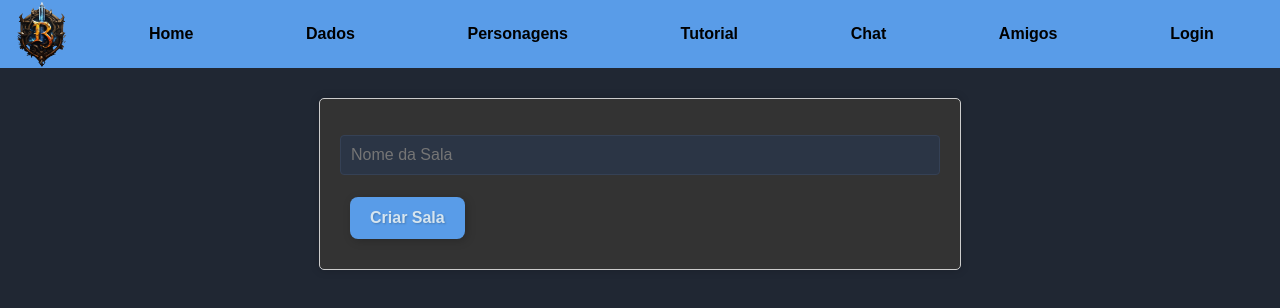
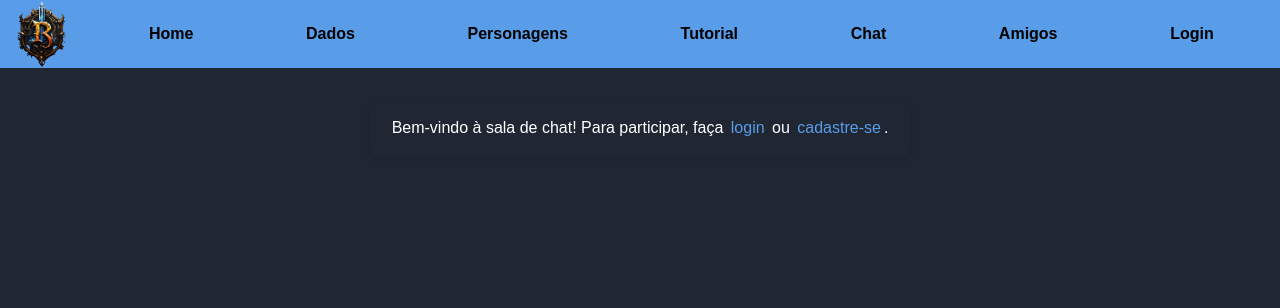
Before and after one commit to JoaoPedroChiappa/tcc-react, a React (Create React App) app in the folder tcc-rpg/: page /tcc-react/ChatRoom in a window 1280 px wide. Shown: the top 308 px of the page. Built offline with nearby package versions, Linux system fonts and the light colour scheme; no server answers.

Commit message:
Chat validation for online/offline

```diff
--- a/tcc-rpg/src/css/Chat.css
+++ b/tcc-rpg/src/css/Chat.css
@@ -1,6 +1,6 @@
 .chat-box {
   max-width: 600px;
-  width: 95%; /* torna o chat mais largo por padrão */
+  width: 95%;
   margin: 10px auto;
   border: 1px solid #ccc;
   border-radius: 5px;
@@ -9,11 +9,9 @@
   box-shadow: 0 0 10px rgba(0, 0, 0, 0.2);
 }
 
-/* Mobile First */
-
 .chat-box input {
   width: 100%;
-  box-sizing: border-box; /* para garantir que o padding e a borda não adicionem ao width */
+  box-sizing: border-box;
   margin-top: 2vh;
   padding: 10px;
   border: 1px solid #354155;
@@ -55,9 +53,37 @@
   color: #fff;
 }
 
-/* Adaptações para Tablets */
+.not-logged-in-card {
+  border-radius: 8px;
+  box-shadow: 0 4px 8px rgba(0, 0, 0, 0.1);
+  padding: 20px;
+  margin: 0 auto;
+  background-color: #202733;
+  width: 50%;
+  color: white;
+  max-width: 500px;
+  text-align: center;
+}
+
+.not-logged-in-card a {
+  color: #599ce8;
+  text-decoration: none;
+  margin: 0 3px;
+}
+
+.not-logged-in-card a:hover {
+  text-decoration: underline;
+}
+
+.chat-container {
+  display: flex;
+  justify-content: center;
+  align-items: center;
+  height: 10vh;
+}
+
 @media screen and (max-width: 600px) {
   .chat-box {
-    width: 80%; /* ocupa mais espaço na tela de tablets */
+    width: 80%;
   }
 }
--- a/tcc-rpg/src/pages/chat/ChatRoom.js
+++ b/tcc-rpg/src/pages/chat/ChatRoom.js
@@ -12,9 +12,18 @@ import {
   arrayRemove,
   deleteDoc,
 } from "firebase/firestore";
-import { useHistory } from "react-router-dom";
+import { useHistory, Link } from "react-router-dom";
 import { db, auth } from "../../firebaseConfig";
 import "../../css/Chat.css";
+
+
+function NotLoggedInCard() {
+  return (
+      <div className="not-logged-in-card">
+          Bem-vindo à sala de chat! Para participar, faça <Link to="/Login">login</Link> ou <Link to="/Login">cadastre-se</Link>.
+      </div>
+  );
+}
 
 function ChatRoom({ currentUserId, initialRoomId }) {
   const [roomId, setRoomId] = useState(
@@ -149,7 +158,8 @@ function ChatRoom({ currentUserId, initialRoomId }) {
     }
   }, [roomId, currentUserId]);
 
-  return (
+  return currentUserData ? (
+    <>
       <div className="chat-box">
         {!roomId && (
           <>
@@ -165,13 +175,11 @@ function ChatRoom({ currentUserId, initialRoomId }) {
         {roomId && (
           <div>
             <h2>Sala de Chat: {roomName}</h2>
-
             <button
               onClick={() => navigator.clipboard.writeText(generateInviteLink())}
             >
               Copiar Link de Convite
             </button>
-
             <div className="chat-messages">
               {messages.map((msg) => {
                 let userColor = userColors[msg.username];
@@ -195,7 +203,6 @@ function ChatRoom({ currentUserId, initialRoomId }) {
                 );
               })}
             </div>
-
             <input
               type="text"
               value={message}
@@ -203,10 +210,14 @@ function ChatRoom({ currentUserId, initialRoomId }) {
               placeholder="Digite sua mensagem"
             />
             <button onClick={handleSendMessage}>Enviar</button>
-          {/* Botão para sair da sala */}
             <button onClick={handleLeaveRoom}>Sair da Sala</button>
           </div>
         )}
+      </div>
+    </>
+  ) : (
+    <div className="chat-container">
+      <NotLoggedInCard />
     </div>
   );
 }
```
Lines whose indentation alone changed are shown as unchanged.
